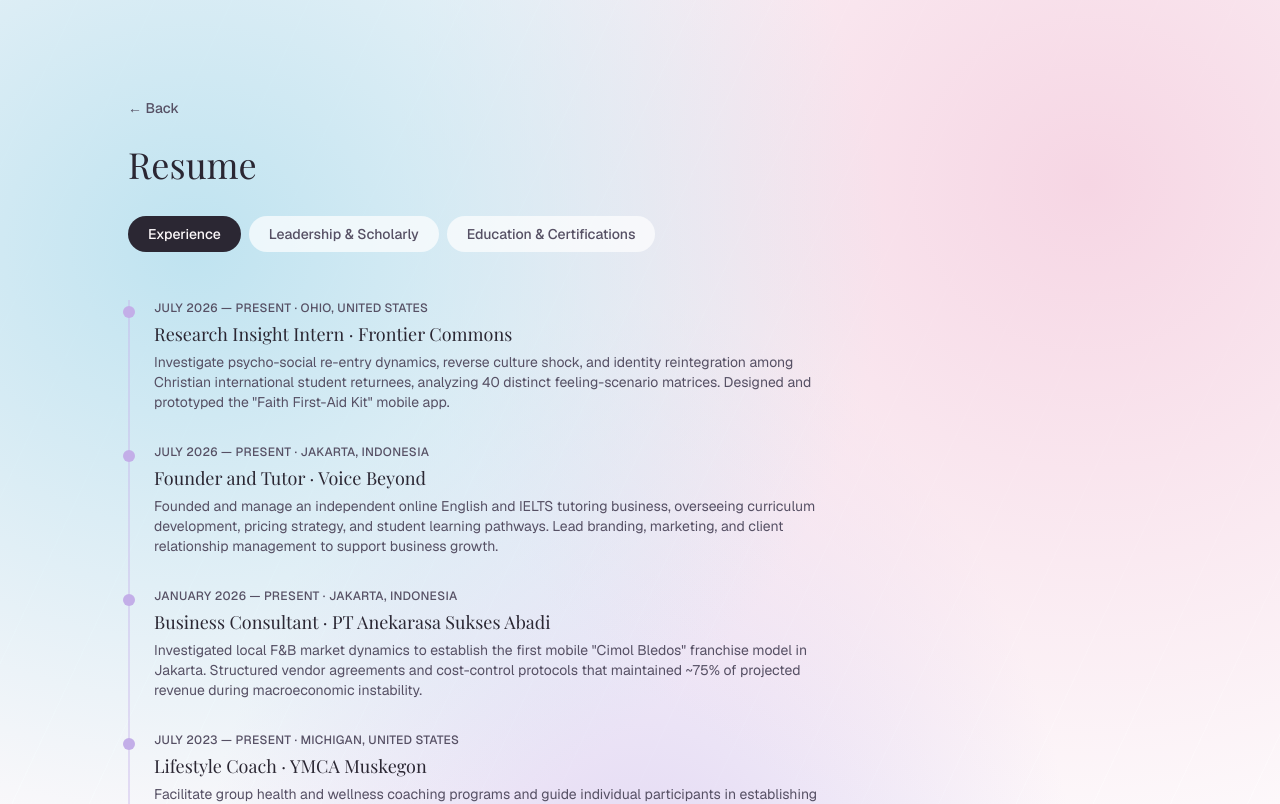
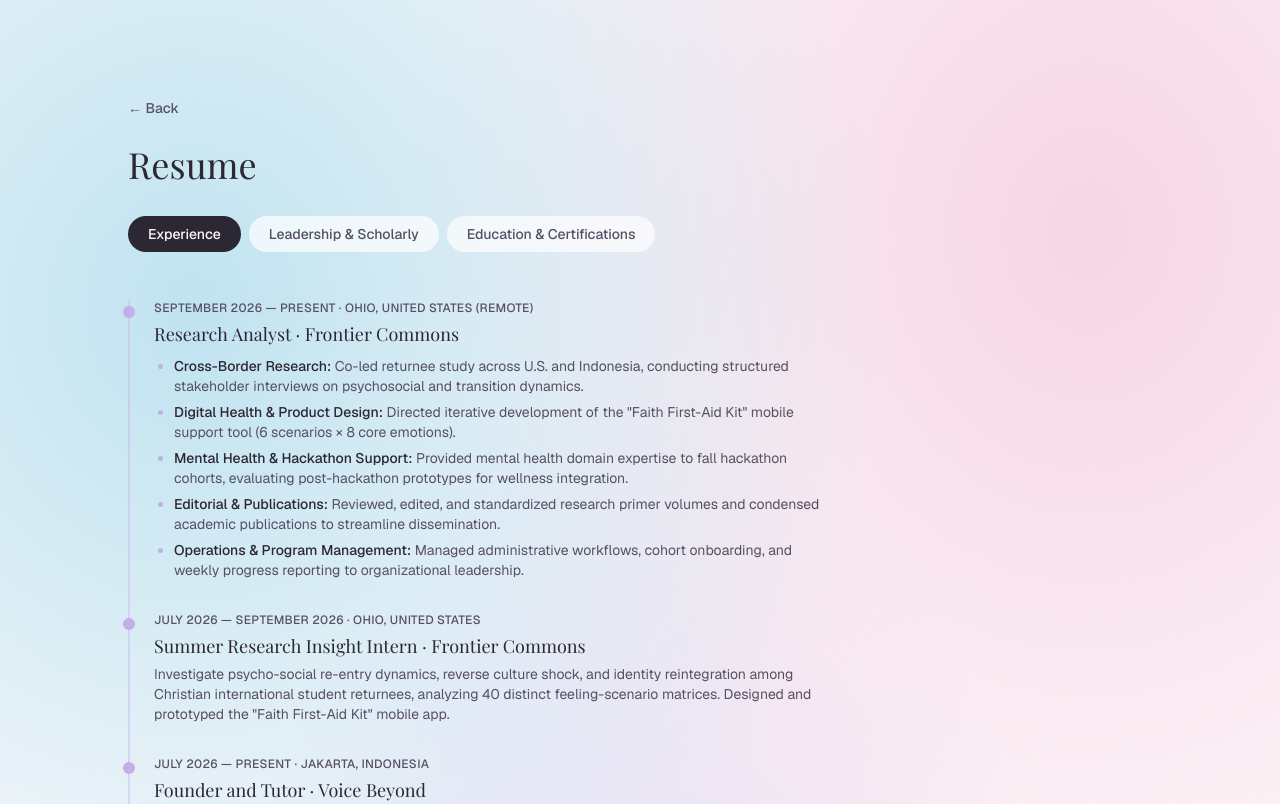
Before and after one commit to keziatjahjanto/webportofolio, a Next.js app: page /resume in a window 1280 px wide. Shown: the top 804 px of the page. Built offline with nearby package versions, Linux system fonts and the light colour scheme; a web font is replaced by a local one.

Commit message:
Add Frontier Commons Research Analyst role with highlight bullets
Co-Authored-By: Claude Opus 5.5 <noreply@anthropic.com>

```diff
--- a/src/components/ResumeSections.tsx
+++ b/src/components/ResumeSections.tsx
@@ -4,8 +4,10 @@ type TimelineItem = {
   role: string;
   org: string;
   period: string;
-  description: string;
-};
+} & (
+  | { description: string }
+  | { highlights: readonly { label: string; text: string }[] }
+);
 
 export function Timeline({ items }: { items: readonly TimelineItem[] }) {
   return (
@@ -21,9 +23,21 @@ export function Timeline({ items }: { items: readonly TimelineItem[] }) {
           <h3 className="mt-1 font-display text-lg text-ink">
             {item.role} · {item.org}
           </h3>
-          <p className="mt-1 max-w-2xl text-sm text-ink-soft">
-            {item.description}
-          </p>
+          {"description" in item && (
+            <p className="mt-1 max-w-2xl text-sm text-ink-soft">
+              {item.description}
+            </p>
+          )}
+          {"highlights" in item && (
+            <ul className="mt-2 max-w-2xl list-disc space-y-1.5 pl-5 text-sm text-ink-soft marker:text-baby-purple-deep">
+              {item.highlights.map((h) => (
+                <li key={h.label}>
+                  <span className="font-medium text-ink">{h.label}:</span>{" "}
+                  {h.text}
+                </li>
+              ))}
+            </ul>
+          )}
         </div>
       ))}
     </div>
--- a/src/data/site.ts
+++ b/src/data/site.ts
@@ -297,9 +297,36 @@ export const projects: Project[] = [
 
 export const experience = [
   {
-    role: "Research Insight Intern",
+    role: "Research Analyst",
     org: "Frontier Commons",
-    period: "July 2026 — Present · Ohio, United States",
+    period: "September 2026 — Present · Ohio, United States (Remote)",
+    highlights: [
+      {
+        label: "Cross-Border Research",
+        text: "Co-led returnee study across U.S. and Indonesia, conducting structured stakeholder interviews on psychosocial and transition dynamics.",
+      },
+      {
+        label: "Digital Health & Product Design",
+        text: 'Directed iterative development of the "Faith First-Aid Kit" mobile support tool (6 scenarios × 8 core emotions).',
+      },
+      {
+        label: "Mental Health & Hackathon Support",
+        text: "Provided mental health domain expertise to fall hackathon cohorts, evaluating post-hackathon prototypes for wellness integration.",
+      },
+      {
+        label: "Editorial & Publications",
+        text: "Reviewed, edited, and standardized research primer volumes and condensed academic publications to streamline dissemination.",
+      },
+      {
+        label: "Operations & Program Management",
+        text: "Managed administrative workflows, cohort onboarding, and weekly progress reporting to organizational leadership.",
+      },
+    ],
+  },
+  {
+    role: "Summer Research Insight Intern",
+    org: "Frontier Commons",
+    period: "July 2026 — September 2026 · Ohio, United States",
     description:
       "Investigate psycho-social re-entry dynamics, reverse culture shock, and identity reintegration among Christian international student returnees, analyzing 40 distinct feeling-scenario matrices. Designed and prototyped the \"Faith First-Aid Kit\" mobile app.",
   },
```
